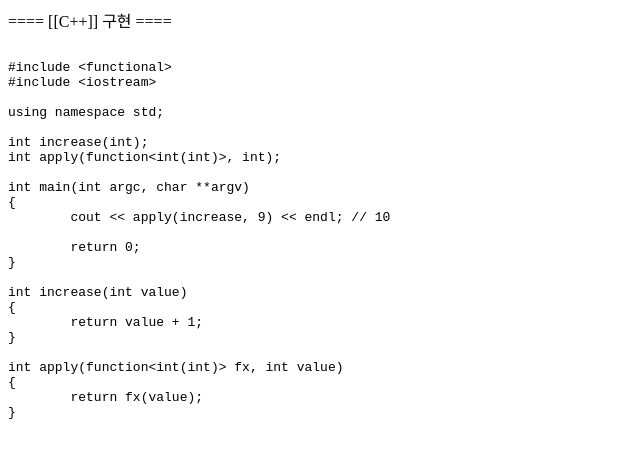
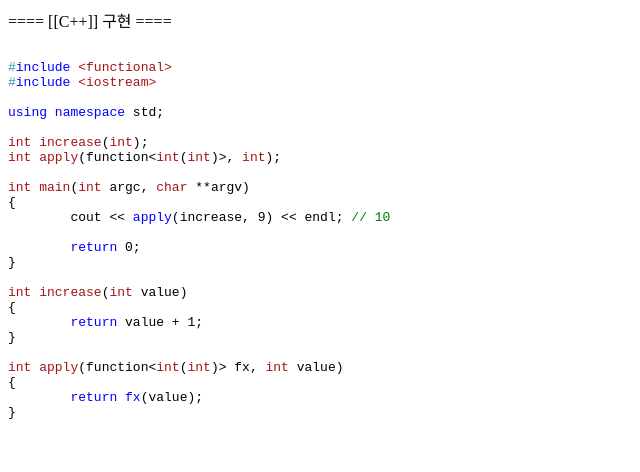
Before and after one commit to jhk1090/namumark-clone, a website: page view.html in a window 1280 px wide. Shown: the whole page, without its empty margins (0-640 px from the left). Drawn offline with nearby package versions, Linux system fonts and the light colour scheme.

Commit message:
css modifiying

```diff
--- a/viewStyle.css
+++ b/viewStyle.css
@@ -1,3 +1,6 @@
+@import url("https://cdnjs.cloudflare.com/ajax/libs/highlight.js/11.8.0/styles/vs.min.css"); /* light mode */
+/* @import url("https://cdnjs.cloudflare.com/ajax/libs/highlight.js/11.8.0/styles/vs2015.min.css"); */
+
 ul {
     display: block;
     list-style-type: disc;
```
